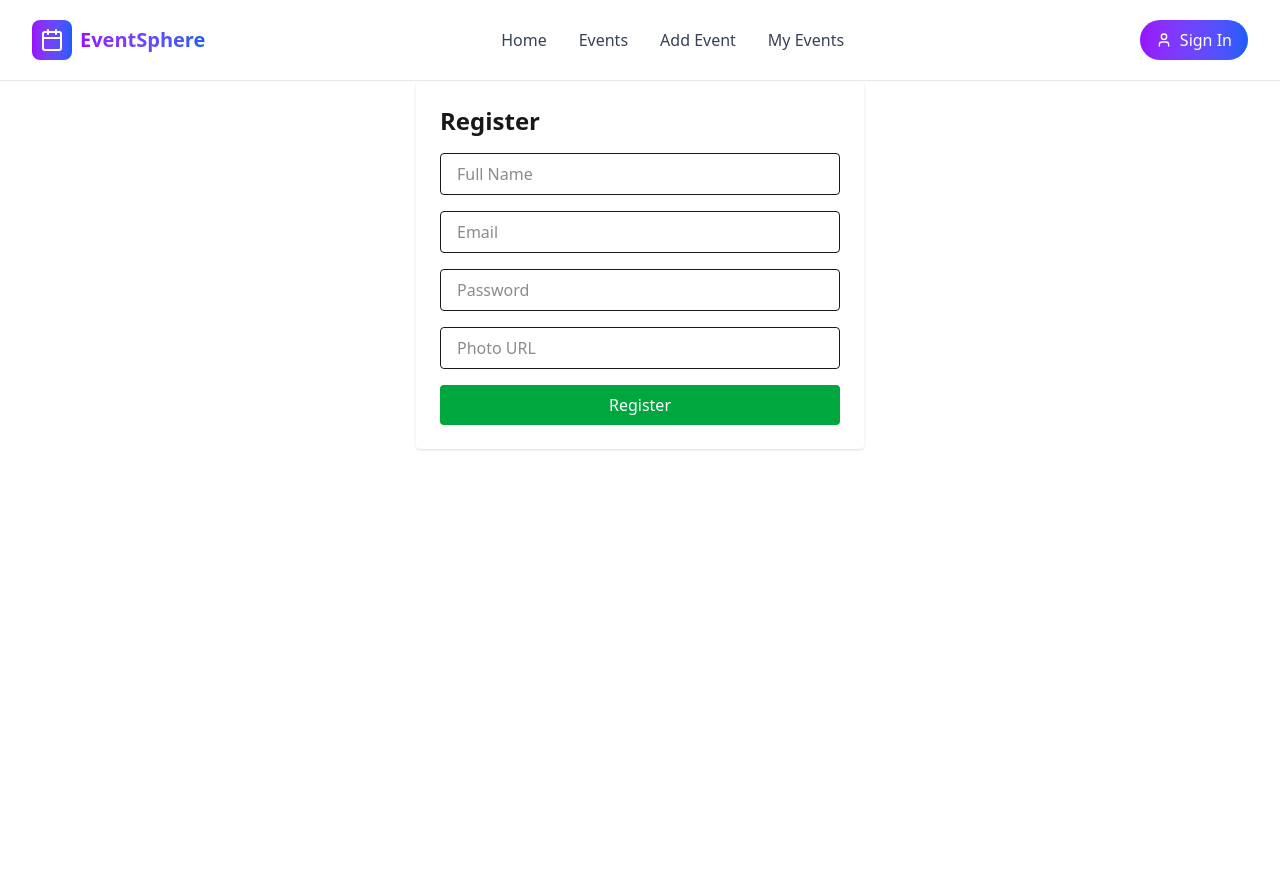
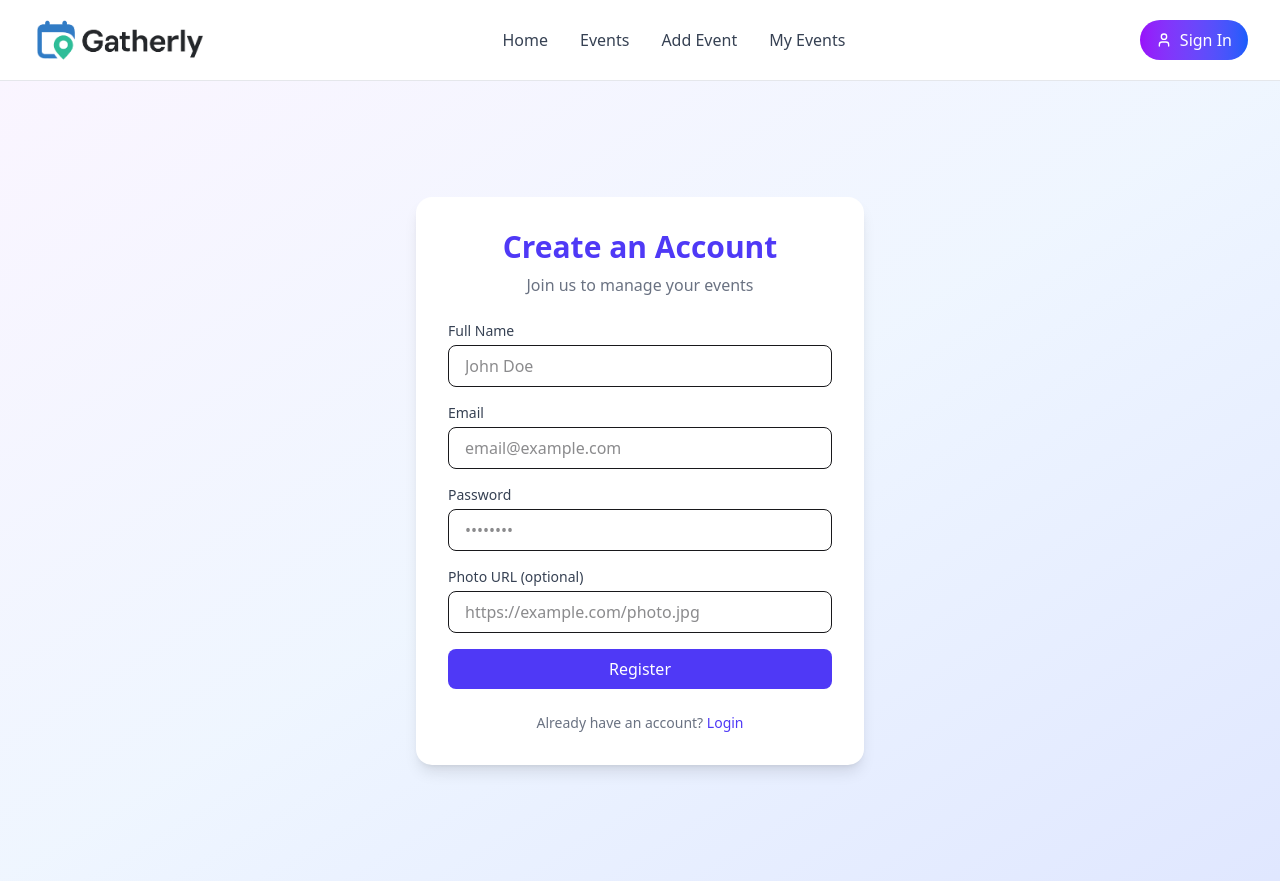
Before and after one commit to sharifuzzaman16/event-management-app, a React (Vite) app in the folder client/: page /register in a window 1280 px wide. Before the commit the page ends 800 px from the top, so only its background shows below. Built offline with nearby package versions, Linux system fonts and the light colour scheme.

Commit message:
implemented error handleing on login and register page

```diff
--- a/client/src/components/Navbar.jsx
+++ b/client/src/components/Navbar.jsx
@@ -1,6 +1,6 @@
 import { Link, useLocation } from "react-router-dom";
 import { Calendar, User, LogOut } from "lucide-react";
-import { use, useState } from "react";
+import { useState } from "react";
 import { useAuth } from "../context/AuthContext";
 
 const Navbar = () => {
@@ -23,13 +23,8 @@ const Navbar = () => {
       <div className="max-w-7xl mx-auto px-4 sm:px-6 lg:px-8">
         <div className="flex justify-between items-center h-20">
           {/* Logo and Brand */}
-          <Link to="/" className="flex items-center space-x-2">
-            <div className="bg-gradient-to-r from-purple-600 to-blue-600 p-2 rounded-lg">
-              <Calendar className="h-6 w-6 text-white" />
-            </div>
-            <span className="text-xl font-bold bg-gradient-to-r from-purple-600 to-blue-600 bg-clip-text text-transparent">
-              EventSphere
-            </span>
+          <Link to="/" className="w-44 flex items-center">
+            <img className="w-full h-full" src="./public/Gatherly.png" alt="Gatherly Logo" />
           </Link>
 
           {/* Navigation Links */}
@@ -58,14 +53,14 @@ const Navbar = () => {
                   className="flex items-center space-x-2 bg-gray-100 rounded-full p-1 hover:bg-gray-200 transition-colors duration-200"
                 >
                   <img
-                    src="https://images.unsplash.com/photo-1472099645785-5658abf4ff4e?w=32&h=32&fit=crop&crop=face"
+                    src={user.photoURL || "https://encrypted-tbn0.gstatic.com/images?q=tbn:ANd9GcQLk_pj2Eee_Y8rJhgGrfusEV5owncPIKNEqg&s"}
                     alt="Profile"
                     className="w-12 h-12 rounded-full"
                   />
                 </button>
 
                 {showUserMenu && (
-                  <div className="absolute right-0 mt-2 w-48 bg-white rounded-lg shadow-lg border border-gray-200 py-2 z-50">
+                  <div className="absolute right-0 mt-4 w-48 bg-white rounded-lg shadow-lg border border-gray-200 py-2 z-50">
                     <div className="px-4 py-2 border-b border-gray-100">
                       <p className="text-sm font-medium text-gray-900">{user.name}</p>
                       <p className="text-sm text-gray-500">{user.email}</p>
--- a/client/src/pages/Events.jsx
+++ b/client/src/pages/Events.jsx
@@ -12,8 +12,7 @@ import {
   subMonths,
   isWithinInterval,
 } from "date-fns";
-import { Link } from "react-router-dom";
-import { Calendar, Users, MapPin, Plus, Search } from "lucide-react";
+import { Search } from "lucide-react";
 
 function Events() {
   const { token, user } = useAuth();
--- a/client/src/pages/Login.jsx
+++ b/client/src/pages/Login.jsx
@@ -1,16 +1,14 @@
 import { useState } from "react";
 import { useNavigate } from "react-router-dom";
 import axios from "axios";
+import Swal from "sweetalert2";
 import { useAuth } from "../context/AuthContext";
-import Loader from "../components/Loader";
 
 function Login() {
   const { login } = useAuth();
   const navigate = useNavigate();
-
   const [form, setForm] = useState({ email: "", password: "" });
-  const [loading, setLoading] = useState(false);
-  const [error, setError] = useState("");
+  const [submitting, setSubmitting] = useState(false);
 
   const handleChange = (e) => {
     setForm({ ...form, [e.target.name]: e.target.value });
@@ -18,57 +16,74 @@ function Login() {
 
   const handleSubmit = async (e) => {
     e.preventDefault();
-    setError("");
-    setLoading(true);
+    setSubmitting(true);
 
     try {
-      const res = await axios.post("https://event-management-app-production-f733.up.railway.app/api/auth/login", form);
+      const res = await axios.post(
+        "https://event-management-app-production-f733.up.railway.app/api/auth/login",
+        form
+      );
       const { user, token } = res.data;
+
+      if (user && token) {
         login(user, token);
+
+        Swal.fire({
+          icon: "success",
+          title: "Login Successful",
+          showConfirmButton: false,
+          timer: 2000,
+        });
+
         navigate("/events");
+      } else {
+        throw new Error("Invalid response from server");
+      }
     } catch (err) {
-      setError(err.response?.data?.message || "Login failed");
+      Swal.fire({
+        icon: "error",
+        title: "Login Failed",
+        text: err.response?.data?.message || "Invalid credentials or server error",
+      });
     } finally {
-      setLoading(false);
+      setSubmitting(false);
     }
   };
 
   return (
-    <div className="max-w-md mx-auto bg-white p-6 rounded shadow">
-      <h2 className="text-2xl font-bold mb-4">Login</h2>
-
-      {error && <p className="text-red-500 mb-2">{error}</p>}
-      {loading && <Loader />}
+    <div className="min-h-screen flex items-center justify-center bg-gradient-to-br from-indigo-100 via-purple-100 to-pink-100 px-4">
+      <div className="bg-white rounded-2xl shadow-lg p-8 w-full max-w-md">
+        <h2 className="text-3xl font-bold text-center text-indigo-600 mb-2">Welcome Back</h2>
+        <p className="text-center text-gray-500 mb-6">Please sign in to your account</p>
 
         <form onSubmit={handleSubmit} className="space-y-4">
           <input
             type="email"
             name="email"
             placeholder="Email"
-          className="w-full px-4 py-2 border rounded"
+            className="w-full px-4 py-2 border rounded-lg"
             value={form.email}
             onChange={handleChange}
             required
           />
-
           <input
             type="password"
             name="password"
             placeholder="Password"
-          className="w-full px-4 py-2 border rounded"
+            className="w-full px-4 py-2 border rounded-lg"
             value={form.password}
             onChange={handleChange}
             required
           />
-
           <button
             type="submit"
-          disabled={loading}
-          className="w-full bg-blue-600 text-white py-2 rounded hover:bg-blue-700"
+            disabled={submitting}
+            className="w-full bg-indigo-600 text-white py-2 rounded-lg hover:bg-indigo-700"
           >
-          Login
+            {submitting ? "Logging in..." : "Login"}
           </button>
         </form>
+      </div>
     </div>
   );
 }
--- a/client/src/pages/Register.jsx
+++ b/client/src/pages/Register.jsx
@@ -1,8 +1,8 @@
 import { useState } from "react";
 import { useNavigate } from "react-router-dom";
 import axios from "axios";
+import Swal from "sweetalert2";
 import { useAuth } from "../context/AuthContext";
-import Loader from "../components/Loader";
 
 function Register() {
   const { login } = useAuth();
@@ -15,8 +15,7 @@ function Register() {
     photoURL: "",
   });
 
-  const [loading, setLoading] = useState(false);
-  const [error, setError] = useState("");
+  const [submitting, setSubmitting] = useState(false);
 
   const handleChange = (e) => {
     setForm({ ...form, [e.target.name]: e.target.value });
@@ -24,8 +23,7 @@ function Register() {
 
   const handleSubmit = async (e) => {
     e.preventDefault();
-  setError("");
-  setLoading(true);
+    setSubmitting(true);
 
     try {
       const res = await axios.post(
@@ -33,81 +31,126 @@ const handleSubmit = async (e) => {
         form
       );
 
-    console.log("Full response from backend:", res.data);
-
-    const token = res.data.token;
-    const user = res.data.user;
+      const { user, token } = res.data;
 
       if (user && token) {
         login(user, token);
+
+        Swal.fire({
+          icon: "success",
+          title: "Registration Successful!",
+          text: "Welcome to the platform",
+          timer: 2000,
+          showConfirmButton: false,
+        });
+
         navigate("/events");
       } else {
         throw new Error("User or token missing in response");
       }
     } catch (err) {
-    console.error("Registration error:", err);
-    setError(err.response?.data?.message || err.message || "Registration failed");
+      Swal.fire({
+        icon: "error",
+        title: "Registration Failed",
+        text:
+          err.response?.data?.message ||
+          err.message ||
+          "An unexpected error occurred",
+      });
     } finally {
-    setLoading(false);
+      setSubmitting(false);
     }
   };
 
-
   return (
-    <div className="max-w-md mx-auto bg-white p-6 rounded shadow">
-      <h2 className="text-2xl font-bold mb-4">Register</h2>
-
-      {error && <p className="text-red-500 mb-2">{error}</p>}
-      {loading && <Loader />}
+    <div className="min-h-screen flex items-center justify-center bg-gradient-to-br from-purple-50 via-blue-50 to-indigo-100 px-4">
+      <div className="bg-white rounded-2xl shadow-lg p-8 w-full max-w-md">
+        <h2 className="text-3xl font-bold text-center text-indigo-600 mb-2">
+          Create an Account
+        </h2>
+        <p className="text-center text-gray-500 mb-6">
+          Join us to manage your events
+        </p>
 
         <form onSubmit={handleSubmit} className="space-y-4">
+          <div>
+            <label className="block text-sm font-medium text-gray-700 mb-1">
+              Full Name
+            </label>
             <input
               type="text"
               name="name"
-          placeholder="Full Name"
-          className="w-full px-4 py-2 border rounded"
+              placeholder="John Doe"
+              className="w-full px-4 py-2 border rounded-lg focus:outline-none focus:ring-2 focus:ring-indigo-400"
               value={form.name}
               onChange={handleChange}
               required
             />
+          </div>
 
+          <div>
+            <label className="block text-sm font-medium text-gray-700 mb-1">
+              Email
+            </label>
             <input
               type="email"
               name="email"
-          placeholder="Email"
-          className="w-full px-4 py-2 border rounded"
+              placeholder="email@example.com"
+              className="w-full px-4 py-2 border rounded-lg focus:outline-none focus:ring-2 focus:ring-indigo-400"
               value={form.email}
               onChange={handleChange}
               required
             />
+          </div>
 
+          <div>
+            <label className="block text-sm font-medium text-gray-700 mb-1">
+              Password
+            </label>
             <input
               type="password"
               name="password"
-          placeholder="Password"
-          className="w-full px-4 py-2 border rounded"
+              placeholder="••••••••"
+              className="w-full px-4 py-2 border rounded-lg focus:outline-none focus:ring-2 focus:ring-indigo-400"
               value={form.password}
               onChange={handleChange}
               required
             />
+          </div>
 
+          <div>
+            <label className="block text-sm font-medium text-gray-700 mb-1">
+              Photo URL (optional)
+            </label>
             <input
               type="text"
               name="photoURL"
-          placeholder="Photo URL"
-          className="w-full px-4 py-2 border rounded"
+              placeholder="https://example.com/photo.jpg"
+              className="w-full px-4 py-2 border rounded-lg focus:outline-none focus:ring-2 focus:ring-indigo-400"
               value={form.photoURL}
               onChange={handleChange}
             />
+          </div>
 
           <button
             type="submit"
-          disabled={loading}
-          className="w-full bg-green-600 text-white py-2 rounded hover:bg-green-700"
+            disabled={submitting}
+            className="w-full bg-indigo-600 text-white py-2 rounded-lg hover:bg-indigo-700 transition-all duration-200 font-medium"
           >
-          Register
+            {submitting ? "Registering..." : "Register"}
           </button>
         </form>
+
+        <p className="text-sm text-center text-gray-500 mt-6">
+          Already have an account?{" "}
+          <span
+            className="text-indigo-600 cursor-pointer hover:underline"
+            onClick={() => navigate("/login")}
+          >
+            Login
+          </span>
+        </p>
+      </div>
     </div>
   );
 }
```
Also changed, not shown: client/public/Gatherly.png (added). Lines whose indentation alone changed are shown as unchanged.
